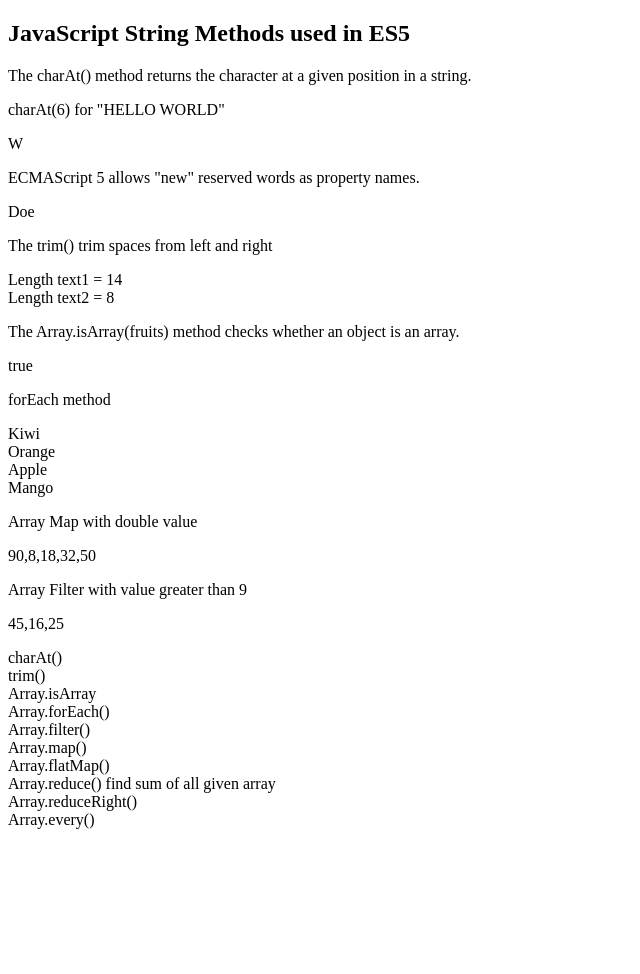
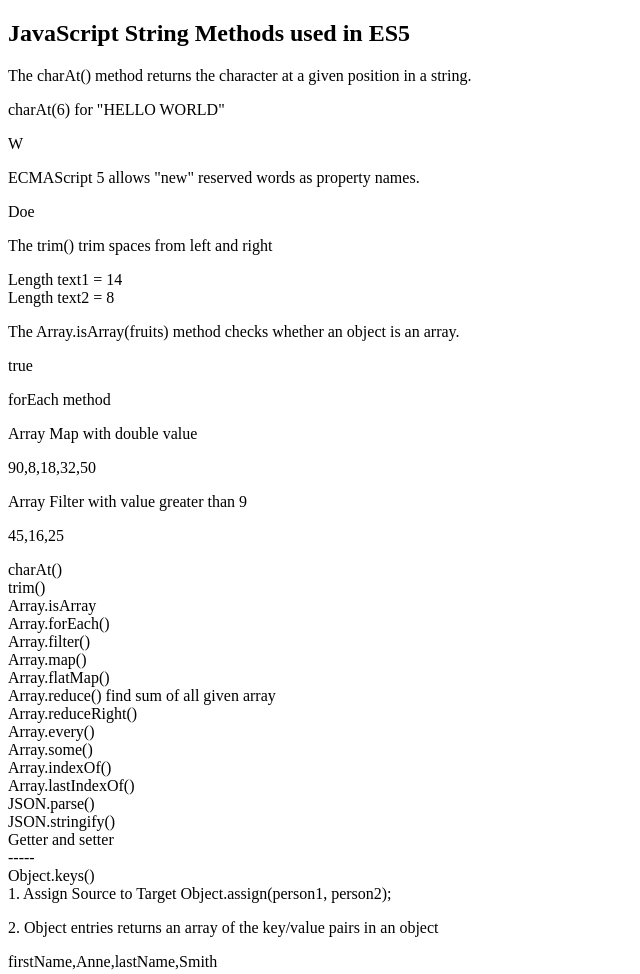
Before and after one commit to PalakThakkarits/javascriptdesk, a plain HTML site: page index.html in a window 1280 px wide. Shown: the whole page, without its empty margins (0-640 px from the left). Before the commit the page ends 845 px from the top, so only its background shows below. Drawn offline with Linux system fonts and the light colour scheme.

Commit message:
array obj function

```diff
--- a/index.html
+++ b/index.html
@@ -39,8 +39,19 @@
       Array.flatMap() <br />
       Array.reduce() find sum of all given array<br />
       Array.reduceRight() <br />
-      Array.every()
+      Array.every() <br />
+      Array.some() <br />
+      Array.indexOf()<br />
+      Array.lastIndexOf()<br />
+      JSON.parse() <br />
+      JSON.stringify()<br />
+      Getter and setter<br />
+      -----<br />
+      Object.keys() <br />
+      1. Assign Source to Target Object.assign(person1, person2);
     </p>
+    2. Object entries returns an array of the key/value pairs in an object
+    <p id="objentri"></p>
     <script>
       // usestrict method
       // "use strict";
@@ -62,16 +73,22 @@
         "Length text1 = " + text1.length + "<br>Length text2 = " + text2.length;
 
       //Find IsArray
-      var fruits = ["Banana", "Orange", "Apple", "Mango"];
+      var fruits = ["Apple", "Orange", "Apple", "Mango"];
       var x = Array.isArray(fruits);
       document.getElementById("divisarray").innerHTML = x;
 
+      let position = fruits.indexOf("Apple");
+      console.log("indexof apple is : " + position);
+
+      let position2 = fruits.lastIndexOf("Apple");
+      console.log("indexof apple is : " + position2);
       //For each
       var array1 = ["Kiwi", "Orange", "Apple", "Mango"];
       array1.forEach(displayName);
 
       function displayName(answer) {
-        document.getElementById("foreachm").innerHTML += answer + "<br/>";
+        //document.getElementById("foreachm").innerHTML += answer + "<br/>";
+        console.log(answer);
       }
 
       //Map Array
@@ -118,6 +135,8 @@
       //every()
       var numbers = [45, 4, 9, 16, 25];
       var allOver18 = numbers.every(myFunction); //[45, 4, 9, 16, 25];
+      var someover18 = numbers.some(myFunction); //[45, 4, 9, 16, 25];
+      console.log("someover18  " + someover18);
 
       function myFunction(value) {
         return value > 18;
@@ -132,6 +151,169 @@
       //using arrow function
       var als = nummb3.every((x) => x > 18); //[20, 21, 25]
       console.log(als); // Output : true
+
+      let new1 = [3, 4, 5, 6];
+      let answer1 = new1.filter(mmyfunc);
+
+      function mmyfunc(value) {
+        return value > 3;
+      }
+
+      console.log(answer1); // Output : [4, 5, 6]
+
+      //Json convert text into javascript object
+      const txt = '{"name":"John", "age":30, "city":"New York"}';
+      const person = JSON.parse(txt);
+
+      console.log(person.name); // John
+
+      //this return javascript array instead of object.
+      const myobj = '["Ford", "BMW", "Audi", "Fiat"]';
+      const myArr1 = JSON.parse(myobj);
+      console.log(myArr1); //['Ford', 'BMW', 'Audi', 'Fiat']
+
+      const text = '{"name":"John", "birth":"1986-12-14", "city":"New York"}';
+      const mobj = JSON.parse(text);
+      mobj.birth = new Date(mobj.birth);
+      console.log(mobj.birth);
+
+      date_today = new Date();
+      console.log(date_today); // prints today's date and time
+
+      // reviver function that checks each property key before returning value
+      const dobj = JSON.parse(text, function (key, value) {
+        if (key == "birth") {
+          return new Date(value);
+        } else {
+          return value;
+        }
+      });
+      console.log(dobj.birth); // return birth date
+      console.log(dobj.city); // returnn city name
+
+      //When sending data to a web server, the data has to be a string.
+      var obj = { name: "John", age: 30, city: "New York" };
+      var myJSON = JSON.stringify(obj);
+      localStorage.setItem("persondata", myJSON);
+      console.log(myJSON); // Convert object into string // {"name":"John","age":30,"city":"New York"}
+
+      //Create string from array
+      const arr = ["John", "Peter", "Sally", "Jane"];
+      const myJSONArr = JSON.stringify(arr); //["John","Peter","Sally","Jane"]
+
+      console.log(myJSONArr);
+
+      // Storing data:
+      const myObj2 = { name: "Jack", age: 20, city: "US" };
+      const myJSON2 = JSON.stringify(myObj2);
+      console.log(myJSON2); //{"name":"Jack","age":20,"city":"US"}
+      localStorage.setItem("testJSON", myJSON2);
+
+      // Retrieving data:
+      let text5 = localStorage.getItem("testJSON");
+      console.log(text5);
+      let obj5 = JSON.parse(text5);
+      console.log(obj5); //{name: 'Jack', age: 20, city: 'US'}
+      console.log(obj5.age); // output:20
+
+      //Store user data in local storage
+      const userdata = { uname: "Lisa", type: "Admin" };
+      objuser = JSON.stringify(userdata);
+      //console.log(objuser);
+      localStorage.setItem("userdata", objuser);
+
+      //stringify convert boolean into string
+      let bool = new Boolean(1);
+      const mybJSON = JSON.stringify(bool);
+      console.log(mybJSON);
+
+      const obj2 = {
+        name: "Zeel",
+        age: function () {
+          return 30;
+        },
+        city: "New York",
+      };
+      obj2.age = obj2.age.toString();
+      // console.log(obj2);
+      const myJSO = JSON.stringify(obj2);
+      console.log(myJSO);
+
+      //Getter and setter
+      // Create an object:
+      var person2 = {
+        firstName: "John",
+        lastName: "Doe",
+        lang: "",
+        get fullName() {
+          return this.firstName + " " + this.lastName;
+        },
+
+        set language(val) {
+          this.lang = val.toUpperCase();
+        },
+        set fname(val) {
+          this.firstName = val;
+        },
+      };
+      person2.language = "en";
+      person2.fname = "Luis";
+      console.log(person2.fullName); //Luis Doe
+      console.log(person2.lang); //EN
+      console.log(person2.firstName); //Luis
+
+      // Create an object:
+      var person2 = {
+        firstName: "John",
+        lastName: "Doe",
+        language: "",
+      };
+      // Change a Property:
+      Object.defineProperty(person2, "firstName", {
+        get: function () {
+          return firstName;
+        },
+        set: function (val) {
+          firstName = val.toUpperCase();
+        },
+      });
+
+      person2.firstName = "jack";
+      console.log(person2.firstName); // JACK
+
+      //Object.keys() returns an array with the keys of an object
+      // Create an Object
+      const person3 = {
+        firstName: "John",
+        lastName: "Doe",
+        age: 50,
+        eyeColor: "blue",
+      };
+
+      // Get the Keys
+      const keys = Object.keys(person3);
+      console.log(keys); //  ['firstName', 'lastName', 'age', 'eyeColor']
+
+      // Object Properties
+      // Create Source Object
+      const person4 = { firstName: "Anne", lastName: "Smith" };
+
+      // Assign
+      Object.assign(person3, person4);
+      console.log(person3); // {firstName: 'Anne', lastName: 'Smith', age: 50, eyeColor: 'blue'}
+
+      const getentry = Object.entries(person4); //firstName,Anne,lastName,Smith
+
+      document.getElementById("objentri").innerHTML = getentry;
+      console.log(getentry);
+
+      const userlist = [
+        ["admin", "10"],
+        ["staff", "30"],
+        ["other", "40"],
+      ];
+      const myOb3 = Object.fromEntries(userlist);
+      console.log(myOb3.admin); // Output : 10
     </script>
   </body>
 </html>
```
